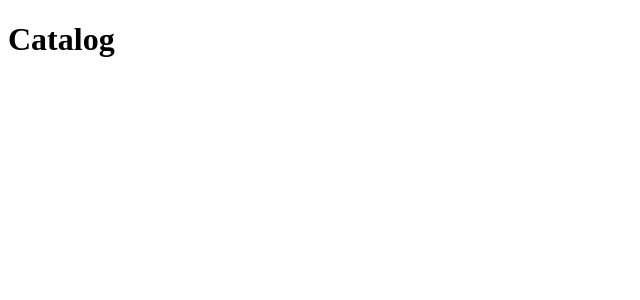
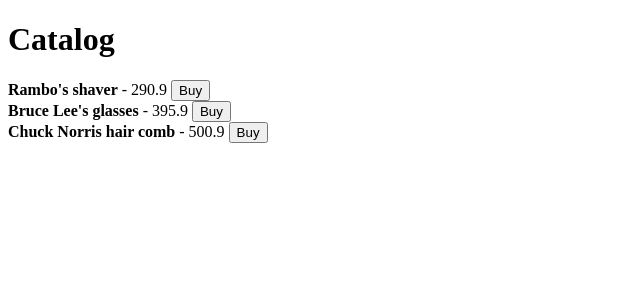
Before and after one commit to mhayk/redux, a React (Create React App) app: page / in a window 1280 px wide. Shown: the top 300 px of the page, without its empty margins (0-640 px from the left). Built offline with nearby package versions, Linux system fonts and the light colour scheme; data requests are answered from the project's data file.

Commit message:
catalog component is fetching products from the fake api.
Signed-off-by: Mhayk Whandson <hi@mhayk.com>

```diff
--- a/src/components/Catalog.tsx
+++ b/src/components/Catalog.tsx
@@ -1,13 +1,28 @@
-import React from 'react'
-import { useSelector } from 'react-redux'
+import React, { useEffect, useState } from 'react'
+import api from '../services/api'
+import { IProduct } from '../store/modules/cart/types'
 
 const Catalog: React.FC = () => {
-    const catalog = useSelector(state => state)
+    const [catalog, setCatalog] = useState<IProduct[]>([])
 
-    console.log(catalog)
+    useEffect(() => {
+        api.get('products').then(response => {
+            setCatalog(response.data)
+        })
+    }, [])
 
     return (
-        <h1>Catalog</h1>
+        <main>
+            <h1>Catalog</h1>
+            {catalog.map(product => (
+                <article key={product.id}>
+                    <strong>{product.title}</strong> {" - "}
+                    <span>{product.price}</span> {" "}
+
+                    <button type="button">Buy</button>
+                </article>
+            ))}
+        </main>
     )
 }
 
```
